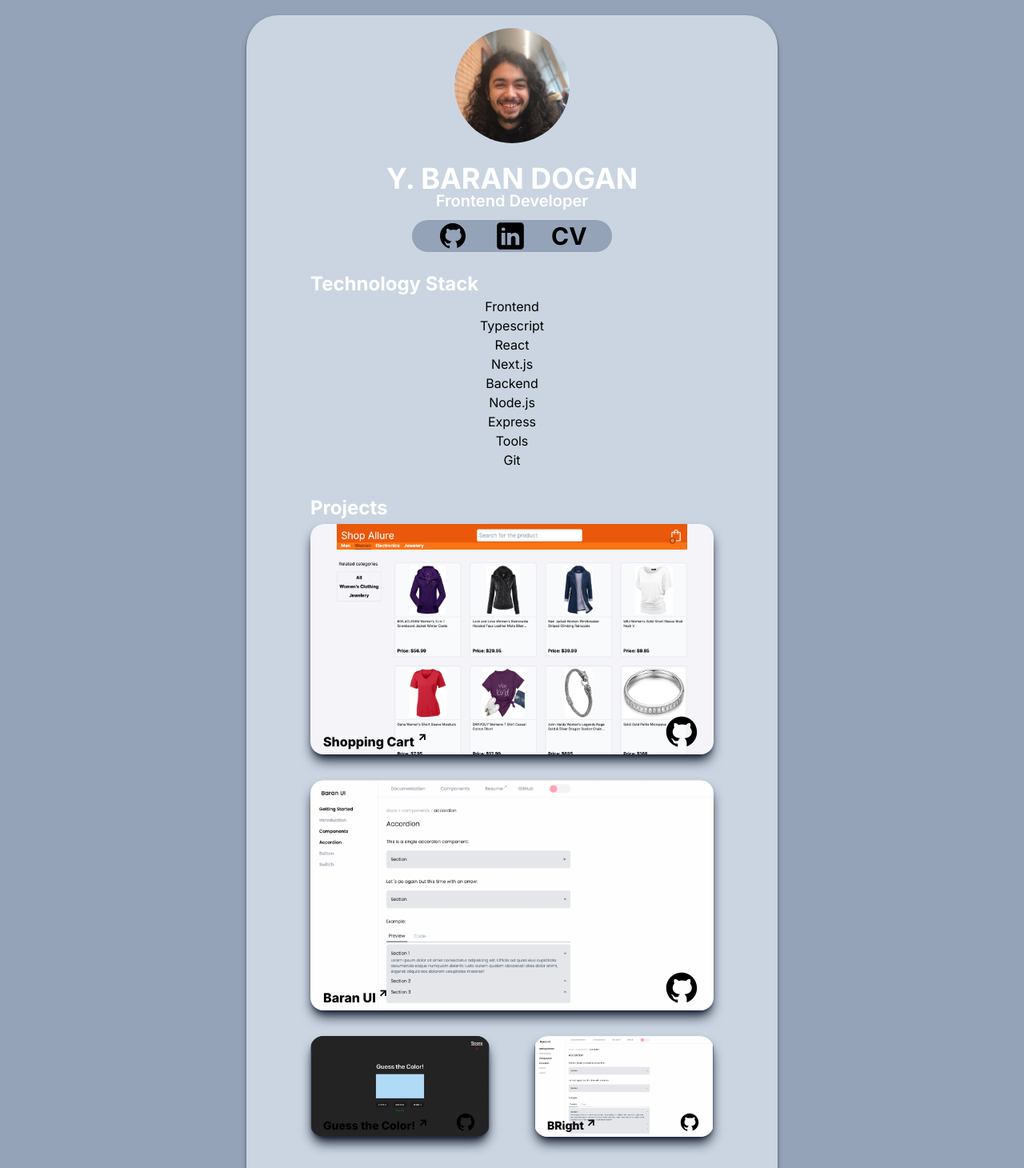
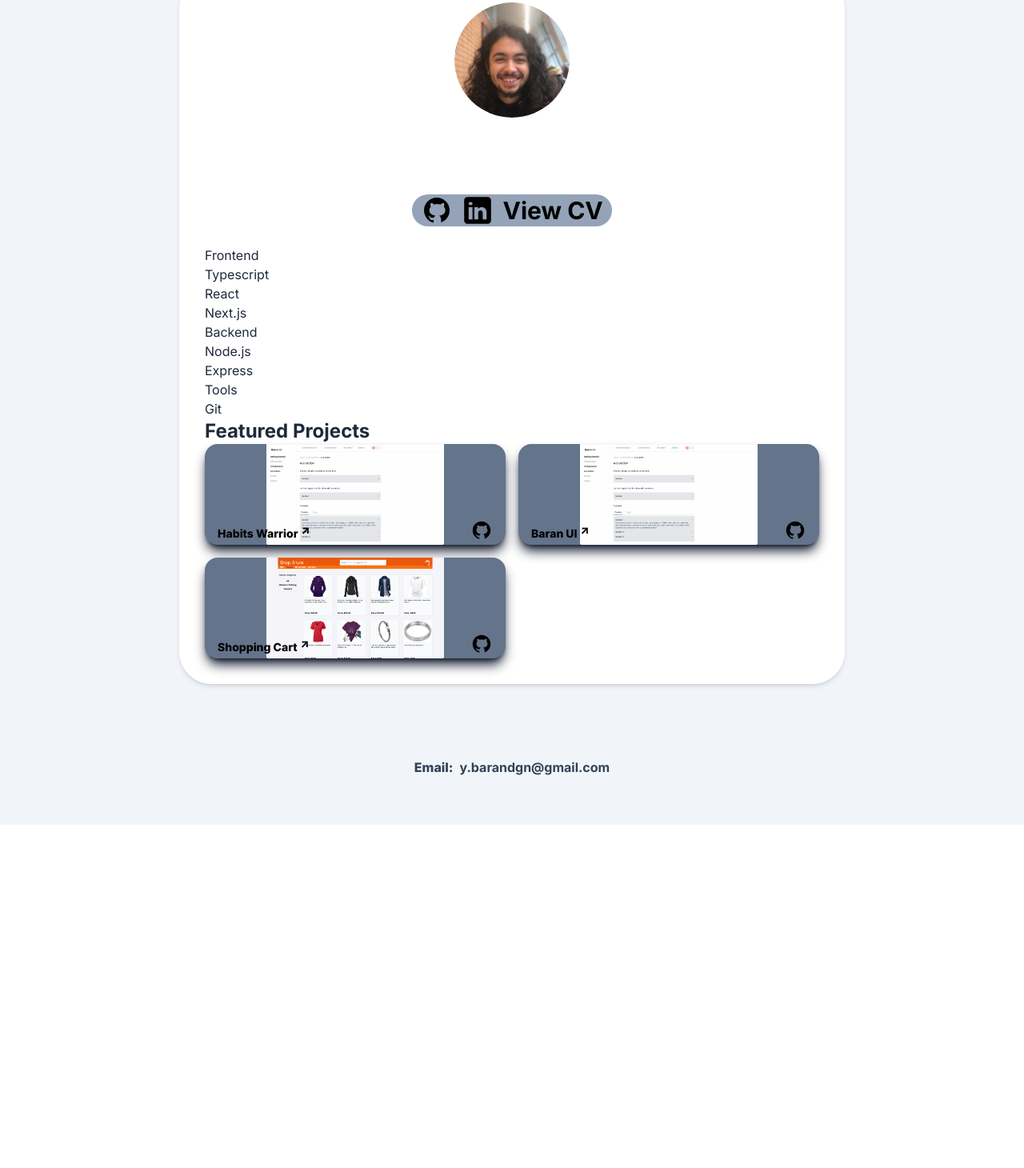
Before and after one commit to phscloq/baran, a Next.js app: page / in a window 1280 px wide. Shown: the part 103-1563 px from the top of the page at 80% size. After the commit the page ends 1134 px from the top, so only its background shows below. Built offline with nearby package versions, Linux system fonts and the light colour scheme.

Commit message:
Refactor page component to use Container, ProfileInfo, Skills, MainProjects and Footer components

```diff
--- a/app/page.tsx
+++ b/app/page.tsx
@@ -1,122 +1,28 @@
-import Link from 'next/link'
 import ProjectCard from './components/project-card'
 import Skills from './components/skills'
 import Navbar from './components/navbar'
+import Container from './components/container'
+import Footer from './components/footer'
+import ProfileInfo from './components/profile'
+import MainProjects from './components/main-projects'
 //import OpenToWork from './components/open-to-work'
 export default function Home() {
   return (
-    <main className="
-    max-4-xl mx-auto
-    min-h-screen flex flex-col justify-center items-center  bg-slate-400 sm:pt-8">
-      <div>
+<main className="  min-h-screen bg-slate-100 dark:bg-slate-800 text-slate-800 dark:text-white">
+  <Container>
+    <Navbar />
+    <section className='py-8'>
+      <div className='bg-white dark:bg-slate-700 p-8  rounded-[2.5rem] shadow-md '>
+        <ProfileInfo />
+        <Skills />
+        <MainProjects />
+
+
 
       </div>
-       <Navbar />
-
-      <div className='relative bg-slate-300 dark:bg-slate-600 sm:rounded-[2.5rem] sm:max-w-[41.5rem]
-      sm:px-20
-      sm:mt-12  w-full flex flex-col  text-center items-center p-4 shadow-md
-       shadow-slate-600'>
-          <div className='sm:hidden mb-4'>
-          <h1 className=' text-2xl font-bold text-slate-900'>
-            Philosopher Turned Frontend Enchanter
-          </h1>
-        </div>
-            <div className='flex flex-col items-center mb-6'>
-                <div className='relative  w-[144px] h-[144px] rounded-full overflow-hidden'>
-                  <img className=' rounded-full max-w-full' src="/images/baran.jpg" alt="Profile" width={144} height={144} />
-                </div>
-                <div className='text-white mt-6'>
-                  <h1 className='text-4xl  font-bold'>Y. BARAN DOGAN</h1>
-                  <h3 className='text-xl  font-semibold leading-4'>Frontend Developer</h3>
-                </div>
-                <div className=' mt-4 flex bg-slate-400  w-[250px] self-center rounded-3xl justify-evenly items-center'>
-                    <Link href="https://github.com/phscloq"
-                      target='_blank'>
-                      <img className='' src="/icons/github.svg" alt="GitHub" width={40} height={40} />
-                    </Link>
-
-                    <Link href="https://www.linkedin.com/in/yusufbarandogan/"
-                    target='_blank'>
-                      <img className='' src="/icons/linkedin.svg" alt="Linkedin" width={40} height={40} />
-                    </Link>
-
-                    <Link href="https://drive.google.com/file/d/1yccW_UpiUtBFiTFO_VauYG5FJbw3-IlE/view?usp=sharing"
-                      target="_blank"
-                      className="text-black text-3xl font-bold">
-                        CV
-                    </Link>
-                </div>
-            </div>
-
-            <ul className='flex flex-col  gap-8 sm:min-w-full mb-16'>
-
-
-              <li className=' col-span-3'>
-              <div className=' text-left'>
-                <h2 className='text-2xl font-bold text-white'>Technology Stack</h2>
-              </div>
-                <Skills />
-              </li>
-
-              <li className=' col-span-3 row-start-1'>
-              <div className=' text-left mb-1'>
-                <h2 className='text-2xl font-bold text-white'>Projects</h2>
-              </div>
-              <ProjectCard
-                big={true}
-                img="/images/shopping-cart-women-page.png"
-                alt="Shopping-cart website image"
-                title="Shopping Cart"
-                demo="https://shopping-site-rho.vercel.app/"
-                github="https://github.com/phscloq/shopping-site"
-              />
-              </li>
-              <li className=' col-span-3 row-start-2'>
-              <ProjectCard
-                big={true}
-                img="/images/ui-page.png"
-                alt="UI page screenshot"
-                title="Baran UI"
-                demo="https://ui-library-seven.vercel.app/"
-                github="https://github.com/phscloq/ui-library"
-              />
-              </li>
-              <div className='flex gap-14'>
-              <li className=' grow '>
-              <ProjectCard
-                big={false}
-                img="/images/colorguess.png"
-                alt="UI page screenshot"
-                title="Guess the Color!"
-                demo="https://github.com/phscloq/guess-the-color"
-                github="https://github.com/phscloq/guess-the-color"
-              />
-              </li>
-              <li className=' grow'>
-              <ProjectCard
-                big={false}
-                img="/images/ui-page.png"
-                alt="UI page screenshot"
-                title="BRight"
-                demo="https://ui-library-seven.vercel.app/"
-                github="https://github.com/phscloq/ui-library"
-              />
-              </li>
-              </div>
-
-            </ul>
-            <footer className='text-white h-36  w-full gap-2 sm:hidden flex justify-center items-center
-            '>
-              <p className='  font-extrabold '>Email: </p>
-              <p className=' font-bold select-all'>y.barandgn@gmail.com</p>
-      </footer>
-      </div>
-      <footer className='hidden h-36  gap-2 sm:flex justify-center items-center
-            '>
-              <p className='text-slate-700  font-extrabold '>Email: </p>
-              <p className='text-slate-700 font-bold select-all'>y.barandgn@gmail.com</p>
-      </footer>
+    </section>
+    <Footer />
+  </Container>
  </main>
   )
 }
```
